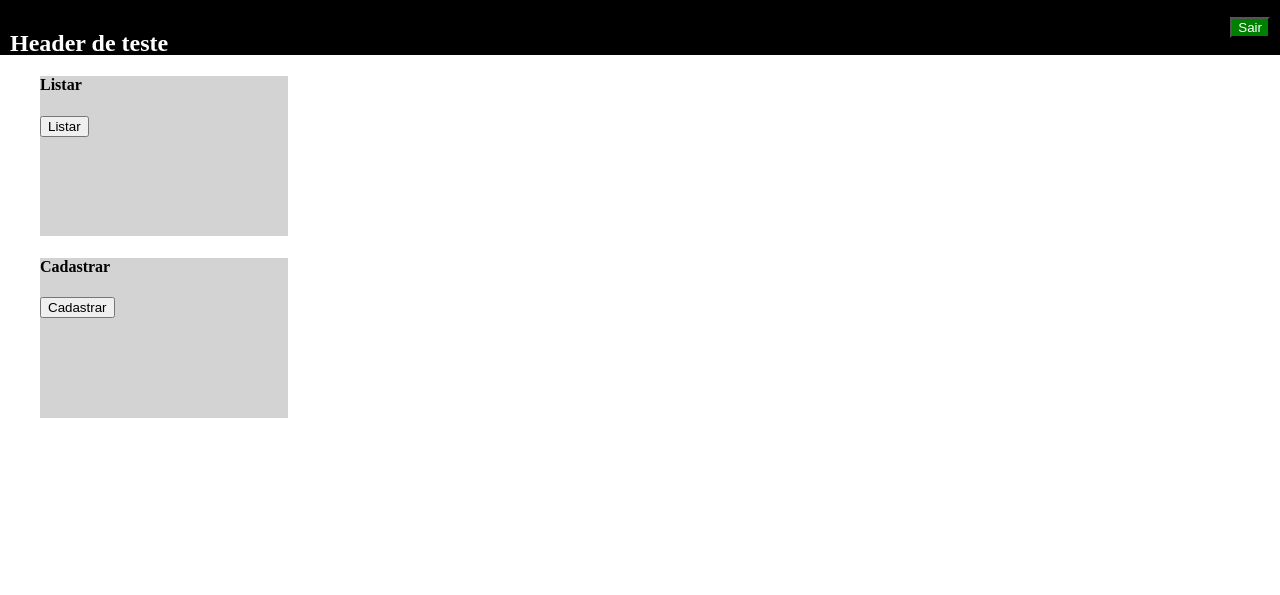
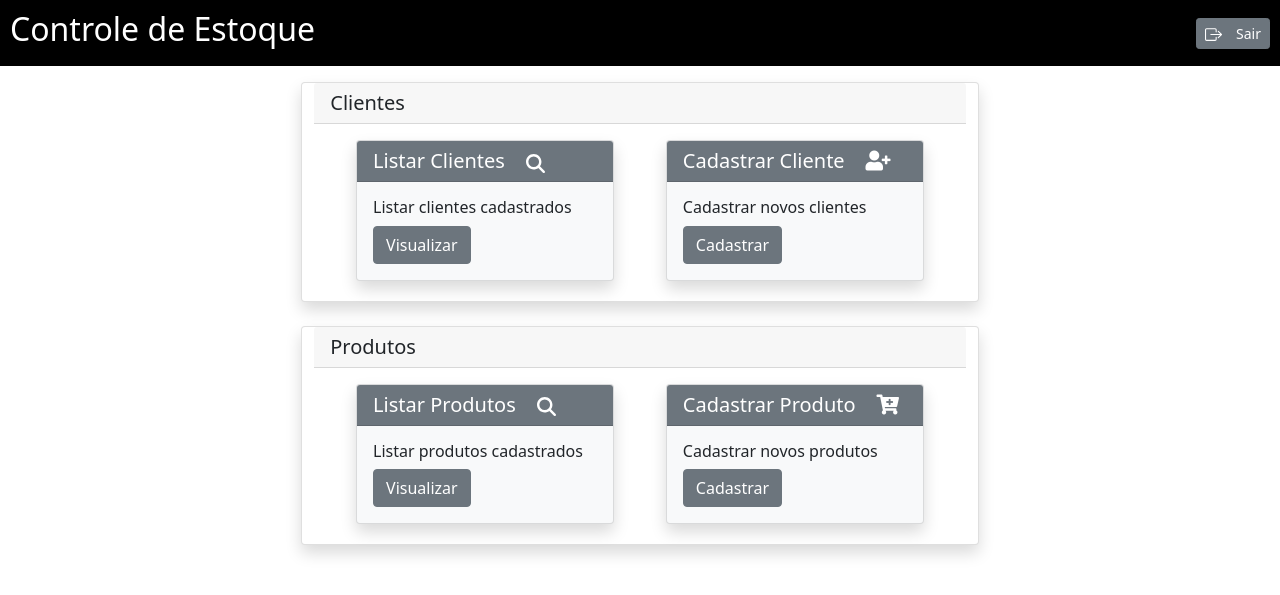
Before and after one commit to Alexlrf/gerenciador_estoque, a Java web app: page / in a window 1280 px wide. Shown: the top 595 px of the page. Run offline with Tomcat 11, a stand-in JSP engine, Linux system fonts and the light colour scheme; data that the repository does not hold is empty; some libraries are stand-ins or nearby versions.

Commit message:
feat: ajusta layout da home

```diff
--- a/src/main/webapp/index.jsp
+++ b/src/main/webapp/index.jsp
@@ -7,25 +7,77 @@
               content="width=device-width, user-scalable=no, initial-scale=1.0, maximum-scale=1.0, minimum-scale=1.0">
         <meta http-equiv="X-UA-Compatible" content="ie=edge">
         <link rel="stylesheet" type="text/css" href="css/style.css" />
+        <link href="https://cdn.jsdelivr.net/npm/bootstrap@5.0.2/dist/css/bootstrap.min.css" rel="stylesheet">
+        <link rel="stylesheet" href="https://use.fontawesome.com/releases/v5.2.0/css/all.css" >
         <title>Controle de Estoque</title>
     </head>
     <body class="semMargin_semPadding">
          <jsp:include page="/shareds_jsp/header.jsp" />
-        <div class="container_pagina">
+        <div class="container justify-content-center">
             <c:if test="${ret.length() > 0}">
                 <jsp:include page="/shareds_jsp/mensagemRetorno.jsp" />
             </c:if>
-            <form action="redirect">
+            <form action="redirect" class="container d-flex col-9 flex-column">
                 <input type="hidden" id="acao"      name="acao"      value="">
                 <input type="hidden" id="redirect"  name="redirect"  value="">
-                <div style="height: 20%; width: 20%; background-color: LightGray; margin:20px;">
-                    <h4>Listar</h4>
-                    <input type="submit" onclick="redirection('lista')" value="Listar" >
+
+                <!-- SEÇÃO CLIENTES -->
+                <div class="container d-flex card col-10 mb-4 shadow">
+                  <h5 class="card-header">Clientes</h5>
+                  <div class="card-body container d-flex justify-content-around">
+                    <div class="card col-5 shadow mb-1 bg-light rounded">
+                      <h5 class="card-header bg-secondary text-white">Listar Clientes  &nbsp;&nbsp;
+                        <svg xmlns="http://www.w3.org/2000/svg" viewBox="0 0 512 512"  width="19" height="19" fill="currentColor" >
+                            <path d="M416 208c0 45.9-14.9 88.3-40 122.7L502.6 457.4c12.5 12.5 12.5 32.8 0 45.3s-32.8 12.5-45.3 0L330.7 376c-34.4 25.2-76.8 40-122.7 40C93.1 416 0 322.9 0 208S93.1 0 208 0S416 93.1 416 208zM208 352a144 144 0 1 0 0-288 144 144 0 1 0 0 288z"/>
+                        </svg>
+                      </h5>
+                      <div class="card-body">
+                        <h6 class="card-title">Listar clientes cadastrados</h6>
+                        <input class="btn btn-secondary" type="submit" onclick="redirection('lista')" value="Visualizar">
+                      </div>
+                    </div>
+                    <div class="card col-5 shadow mb-1 bg-light rounded">
+                      <h5 class="card-header bg-secondary text-white">Cadastrar Cliente &nbsp;&nbsp; <i class="fas fa-user-plus"></i></h5>
+                      <div class="card-body">
+                        <h6 class="card-title">Cadastrar novos clientes</h6>
+                        <input class="btn btn-secondary" type="submit" onclick="redirection('cadastro')" value="Cadastrar">
+                      </div>
+                    </div>
+                  </div>
                 </div>
-                <div style="height: 20%; width: 20%; background-color: LightGray; margin:20px;">
-                    <h4>Cadastrar</h4>
-                    <input type="submit" onclick="redirection('cadastro')" value="Cadastrar" >
+                <!-- FIM SEÇÃO CLIENTES -->
+
+                <!-- SEÇÃO PRODUTOS -->
+                <div class="container d-flex card col-10 shadow">
+                  <h5 class="card-header">Produtos</h5>
+                  <div class="card-body container d-flex justify-content-around">
+                    <div class="card col-5 shadow mb-1 bg-light rounded">
+                      <h5 class="card-header bg-secondary text-white">Listar Produtos  &nbsp;&nbsp;
+                        <svg xmlns="http://www.w3.org/2000/svg" viewBox="0 0 512 512"  width="19" height="19" fill="currentColor" >
+                            <path d="M416 208c0 45.9-14.9 88.3-40 122.7L502.6 457.4c12.5 12.5 12.5 32.8 0 45.3s-32.8 12.5-45.3 0L330.7 376c-34.4 25.2-76.8 40-122.7 40C93.1 416 0 322.9 0 208S93.1 0 208 0S416 93.1 416 208zM208 352a144 144 0 1 0 0-288 144 144 0 1 0 0 288z"/>
+                        </svg>
+                      </h5>
+                      <div class="card-body">
+                        <h6 class="card-title">Listar produtos cadastrados</h6>
+                        <input class="btn btn-secondary" type="submit" onclick="redirection('lista')" value="Visualizar">
+                      </div>
+                    </div>
+
+                    <div class="card col-5 shadow mb-1 bg-light rounded">
+                      <h5 class="card-header bg-secondary text-white">Cadastrar Produto  &nbsp;&nbsp; <i class="fas fa-cart-plus"></i></h5>
+                      <div class="card-body">
+                        <h6 class="card-title">Cadastrar novos produtos</h6>
+                        <input class="btn btn-secondary" type="submit" onclick="redirection('cadastro')" value="Cadastrar">
+                      </div>
+                    </div>
+                  </div>
                 </div>
+                <!-- FIM SEÇÃO PRODUTOS -->
+
+
+
+
+
             </form>
         </div>
         <script>
@@ -33,6 +85,7 @@
                 var elemento = document.getElementById("redirect");
                 elemento.value = par
             }
+
         </script>
     </body>
 </html>
--- a/src/main/webapp/shareds_jsp/header.jsp
+++ b/src/main/webapp/shareds_jsp/header.jsp
@@ -1,13 +1,39 @@
 <%@ page  pageEncoding="UTF-8"%>
 <link rel="stylesheet" type="text/css" href="css/style.css" />
+<link href="https://cdn.jsdelivr.net/npm/bootstrap@5.0.2/dist/css/bootstrap.min.css" rel="stylesheet">
+<link rel="stylesheet" href="https://use.fontawesome.com/releases/v5.2.0/css/all.css" integrity="sha384-hWVjflwFxL6sNzntih27bfxkr27PmbbK/iSvJ+a4+0owXq79v+lsFkW54bOGbiDQ" crossorigin="anonymous">
 
-<body class="semMargin_semPadding">
+<body class="container-fluid m-0 p-0">
     <header>
        <form action="logout">
-          <div width="100%" style="background: black; color: white; height: 35px; padding: 10px; margin-bottom: 10px; display: flex; justify-content: space-between;">
-             <h2>Header de teste</h2>
-             <input type="submit" value="Sair" style="background-color: green; color:white; float:right; align-self: center;" />
+          <div id="container_header" width: 100%;>
+             <a href="/controleEstoque" class="text-decoration-none text-white" title="Ir para home"><h2>Controle de Estoque</h2></a>
+             <button id="btn_logout" class="btn btn-secondary btn-sm" type="submit">
+                 <svg xmlns="http://www.w3.org/2000/svg" width="17" height="17" fill="currentColor" class="bi bi-box-arrow-right" viewBox="0 0 16 16">
+                   <path fill-rule="evenodd" d="M10 12.5a.5.5 0 0 1-.5.5h-8a.5.5 0 0 1-.5-.5v-9a.5.5 0 0 1 .5-.5h8a.5.5 0 0 1 .5.5v2a.5.5 0 0 0 1 0v-2A1.5 1.5 0 0 0 9.5 2h-8A1.5 1.5 0 0 0 0 3.5v9A1.5 1.5 0 0 0 1.5 14h8a1.5 1.5 0 0 0 1.5-1.5v-2a.5.5 0 0 0-1 0z"/>
+                   <path fill-rule="evenodd" d="M15.854 8.354a.5.5 0 0 0 0-.708l-3-3a.5.5 0 0 0-.708.708L14.293 7.5H5.5a.5.5 0 0 0 0 1h8.793l-2.147 2.146a.5.5 0 0 0 .708.708z"/>
+                 </svg>
+                 &nbsp;&nbsp;
+                 Sair
+             </button>
           </div>
        </form>
     </header>
 </body>
+
+<style type="text/css">
+    #container_header {
+         background: black;
+         color: white;
+         padding: 10px;
+         margin-bottom: 10px;
+         display: flex;
+         justify-content: space-between;
+    }
+
+    #btn_logout {
+         color: white;
+         float: right;
+         align-self: center;
+    }
+</style>
--- a/src/main/webapp/shareds_jsp/mensagemRetorno.jsp
+++ b/src/main/webapp/shareds_jsp/mensagemRetorno.jsp
@@ -7,6 +7,7 @@
 
 <style type="text/css">
     #msg {
+        z-index: 9;
         width: 95vw;
         background: green;
         color: white;
```
Also changed, not shown: src/main/webapp/WEB-INF/jsp/lista.jsp (+18 -13 lines), src/main/webapp/imagens/editar.png, 1 other file.
